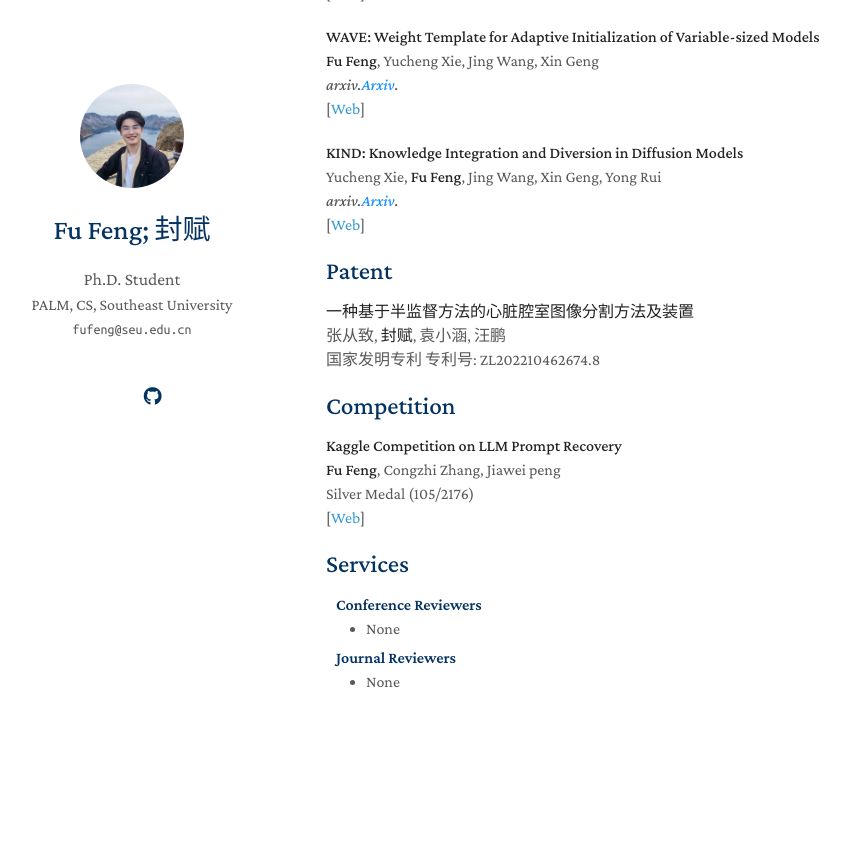
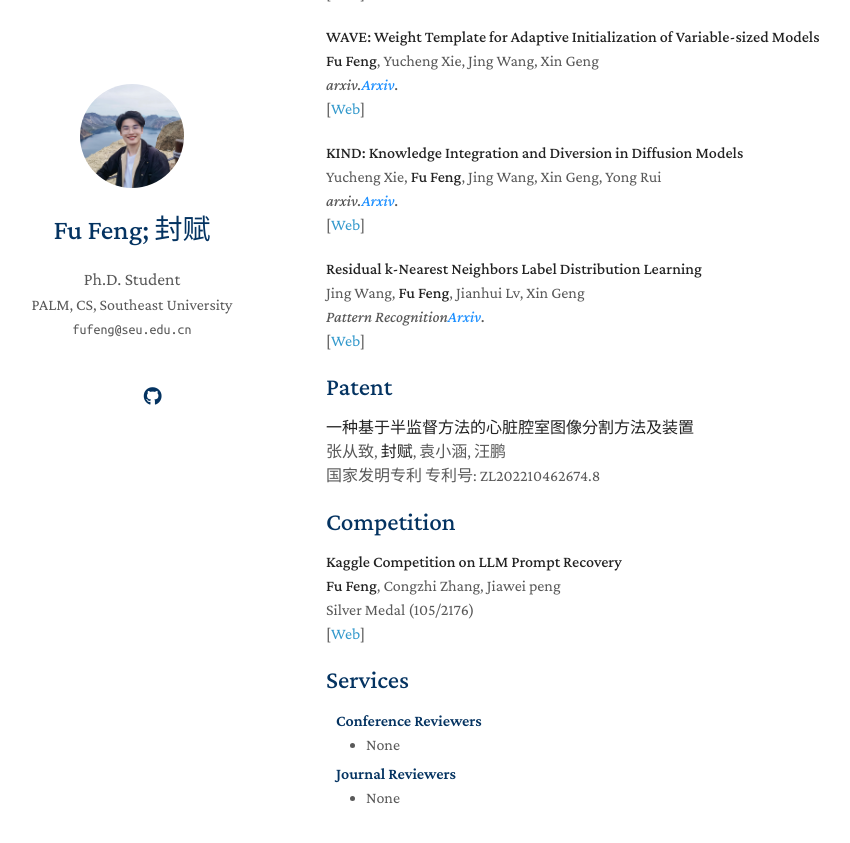
Before and after one commit to fu-feng/fu-feng.github.io, a Jekyll site: the page built from index.md, in a window 1280 px wide and 900 px high, scrolled down 585 px. Shown: the top 843 px of the window, without its empty margins (144-994 px from the left). Built offline with Jekyll 4.4.1, drawn with Linux system fonts in a browser that asks for light colours; nearby versions of some CDN libraries; a style sheet for code colours, icons or effects is not loaded; our own code applies the rules of GitHub Pages for plain Markdown files; before the commit the page ends 1373 px from its top, so only the background shows below that.

Commit message:
Update index.md

```diff
--- a/index.md
+++ b/index.md
@@ -65,6 +65,19 @@ Yucheng Xie, <strong>Fu Feng</strong>, Jing Wang, Xin Geng, Yong Rui
 </p>
 </div>
 
+[comment]: <> (Arxiv)
+<div class="paper">
+<p><strong>Residual k-Nearest Neighbors Label Distribution Learning</strong>
+<br />
+Jing Wang, <strong>Fu Feng</strong>, Jianhui Lv, Xin Geng
+<br />
+<em>Pattern Recognition<strong><i style="color:#1e90ff">Arxiv</i></strong>.</em>
+<br />
+   [<a href="https://arxiv.org/pdf/2408.07337.pdf">Web</a>]
+<br/>
+</p>
+</div>
+
 ## Patent
 <div>
 <p><strong>一种基于半监督方法的心脏腔室图像分割方法及装置</strong>
```
